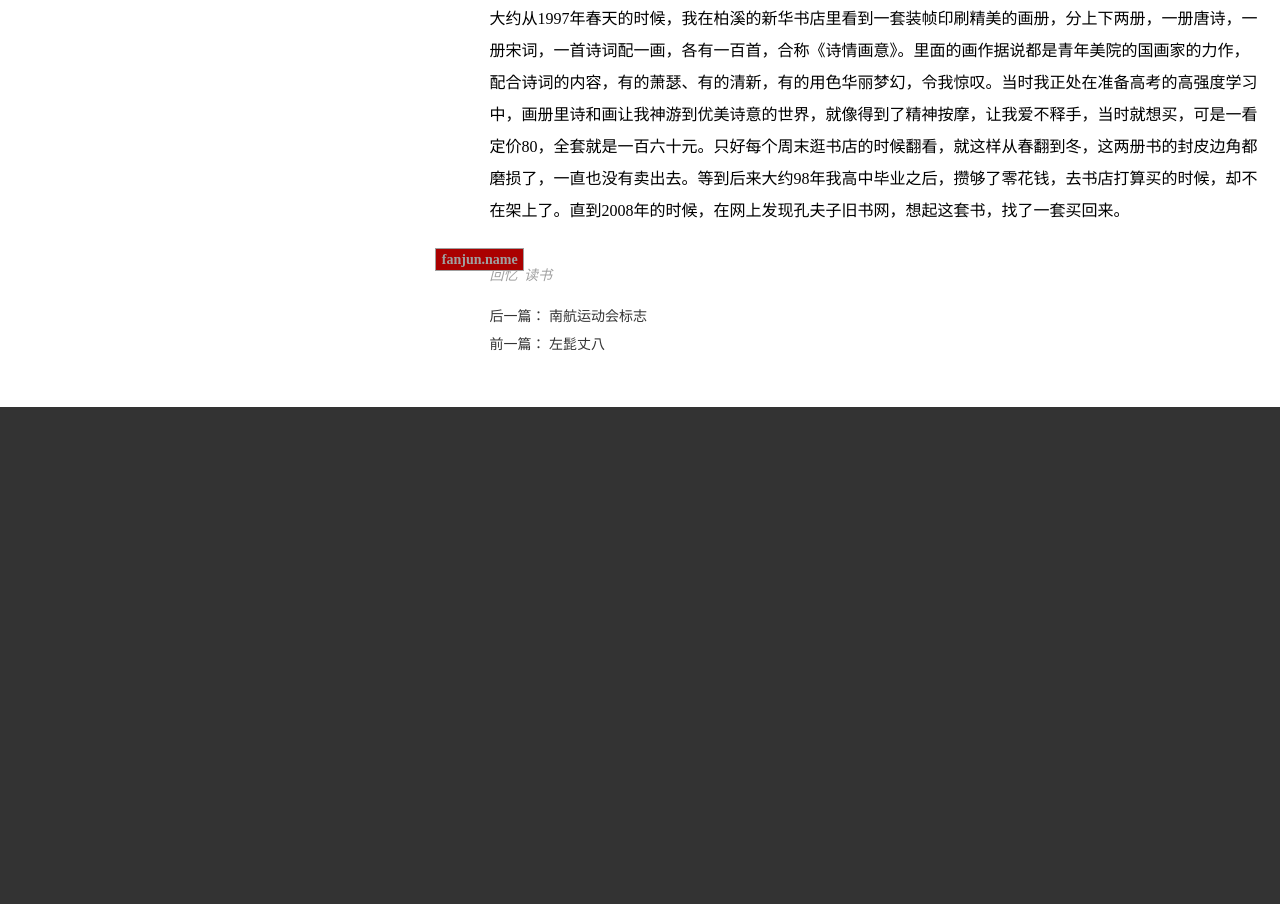
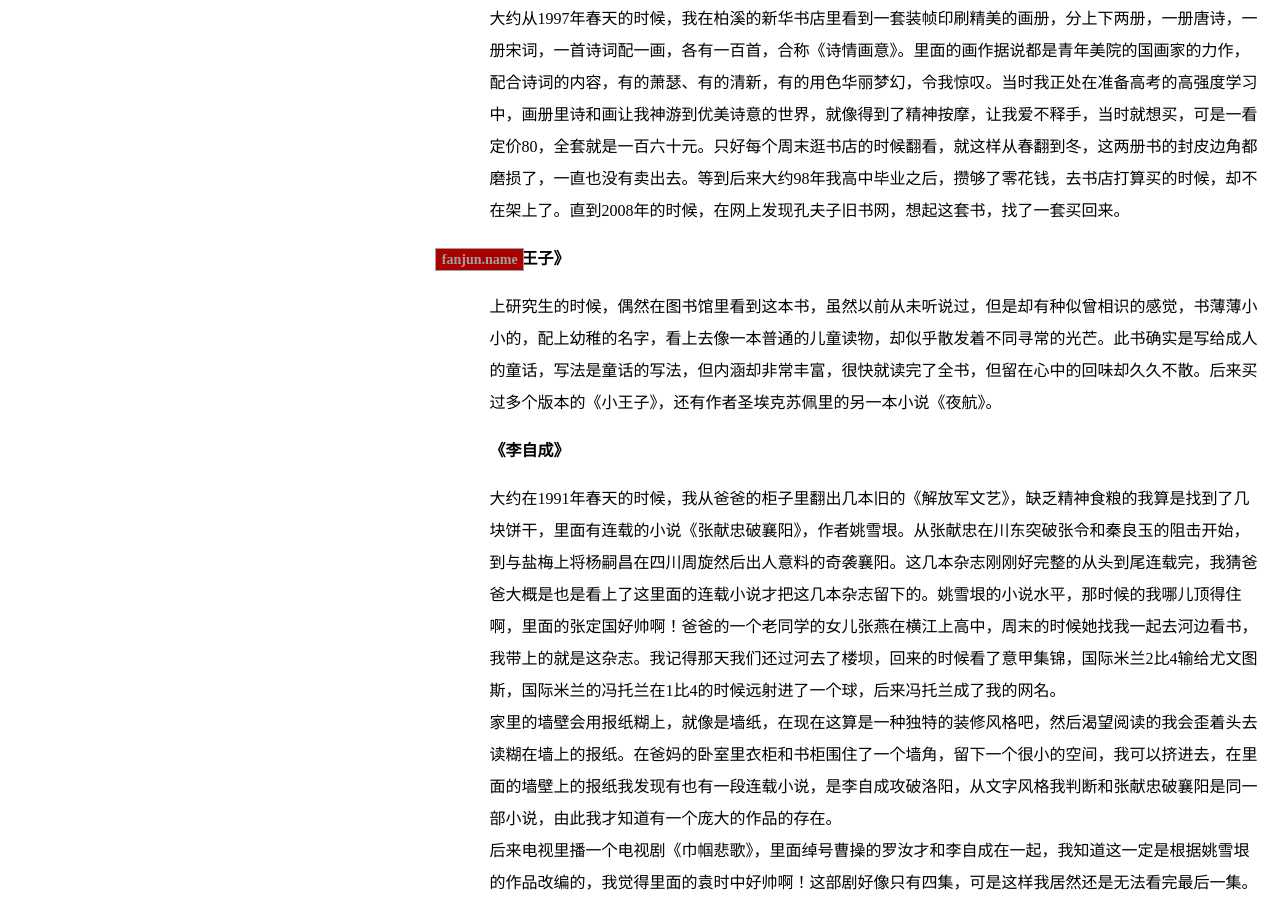
Before and after one commit to fontland/fontland.github.io, a plain HTML site: page 20190301/看过的书/index.html in a window 1280 px wide. Shown: the part 515-1419 px from the top of the page. Before the commit the page ends 986 px from the top, so only its background shows below. Drawn offline with Linux system fonts and the light colour scheme.

Commit message:
Site updated: 2019-03-31 10:12:59

```diff
--- a/20190301/看过的书/index.html
+++ b/20190301/看过的书/index.html
@@ -60,6 +60,8 @@
             <h3 id="《古代的希腊》"><a href="#《古代的希腊》" class="headerlink" title="《古代的希腊》"></a>《古代的希腊》</h3><p>这书是苏联人写的，据说是苏联小学生的读物。这算是我了解古希腊的启蒙读物了，大约小学三、四年级的时候从爸爸的书柜里翻出来的，已经破损不堪，是50年代中苏友好时期出版的，还是繁体字，但是当时正是我对读书极度饥渴的时代，这本书一直到初中都经常得到我的宠幸，拜这本书所赐，当时听到“长征”这个词我首先想到的是色诺芬，而不是红军。后来搬家的时候大约弄丢了，有一天忽然回忆起来，甚是想念，于是又上孔夫子旧书网买了一本，品相比家里原来那本还好，但是已经没有我当初翻看留下的印迹了。</p>
 <h3 id="《未来简史》"><a href="#《未来简史》" class="headerlink" title="《未来简史》"></a>《未来简史》</h3><p>2018年年底的时候，在微信读书上免费看了尤瓦尔·赫拉利的《未来简史》，每天在上下班的地铁上用手机看，很有启发的一本书，要不是太贵的话我想我会把他的简史三部曲买回家收藏，暂时记录在这里吧。</p>
 <h3 id="《诗情画意》"><a href="#《诗情画意》" class="headerlink" title="《诗情画意》"></a>《诗情画意》</h3><p>大约从1997年春天的时候，我在柏溪的新华书店里看到一套装帧印刷精美的画册，分上下两册，一册唐诗，一册宋词，一首诗词配一画，各有一百首，合称《诗情画意》。里面的画作据说都是青年美院的国画家的力作，配合诗词的内容，有的萧瑟、有的清新，有的用色华丽梦幻，令我惊叹。当时我正处在准备高考的高强度学习中，画册里诗和画让我神游到优美诗意的世界，就像得到了精神按摩，让我爱不释手，当时就想买，可是一看定价80，全套就是一百六十元。只好每个周末逛书店的时候翻看，就这样从春翻到冬，这两册书的封皮边角都磨损了，一直也没有卖出去。等到后来大约98年我高中毕业之后，攒够了零花钱，去书店打算买的时候，却不在架上了。直到2008年的时候，在网上发现孔夫子旧书网，想起这套书，找了一套买回来。</p>
+<h3 id="《小王子》"><a href="#《小王子》" class="headerlink" title="《小王子》"></a>《小王子》</h3><p>上研究生的时候，偶然在图书馆里看到这本书，虽然以前从未听说过，但是却有种似曾相识的感觉，书薄薄小小的，配上幼稚的名字，看上去像一本普通的儿童读物，却似乎散发着不同寻常的光芒。此书确实是写给成人的童话，写法是童话的写法，但内涵却非常丰富，很快就读完了全书，但留在心中的回味却久久不散。后来买过多个版本的《小王子》，还有作者圣埃克苏佩里的另一本小说《夜航》。</p>
+<h3 id="《李自成》"><a href="#《李自成》" class="headerlink" title="《李自成》"></a>《李自成》</h3><p>大约在1991年春天的时候，我从爸爸的柜子里翻出几本旧的《解放军文艺》，缺乏精神食粮的我算是找到了几块饼干，里面有连载的小说《张献忠破襄阳》，作者姚雪垠。从张献忠在川东突破张令和秦良玉的阻击开始，到与盐梅上将杨嗣昌在四川周旋然后出人意料的奇袭襄阳。这几本杂志刚刚好完整的从头到尾连载完，我猜爸爸大概是也是看上了这里面的连载小说才把这几本杂志留下的。姚雪垠的小说水平，那时候的我哪儿顶得住啊，里面的张定国好帅啊！爸爸的一个老同学的女儿张燕在横江上高中，周末的时候她找我一起去河边看书，我带上的就是这杂志。我记得那天我们还过河去了楼坝，回来的时候看了意甲集锦，国际米兰2比4输给尤文图斯，国际米兰的冯托兰在1比4的时候远射进了一个球，后来冯托兰成了我的网名。<br>家里的墙壁会用报纸糊上，就像是墙纸，在现在这算是一种独特的装修风格吧，然后渴望阅读的我会歪着头去读糊在墙上的报纸。在爸妈的卧室里衣柜和书柜围住了一个墙角，留下一个很小的空间，我可以挤进去，在里面的墙壁上的报纸我发现有也有一段连载小说，是李自成攻破洛阳，从文字风格我判断和张献忠破襄阳是同一部小说，由此我才知道有一个庞大的作品的存在。<br>后来电视里播一个电视剧《巾帼悲歌》，里面绰号曹操的罗汝才和李自成在一起，我知道这一定是根据姚雪垠的作品改编的，我觉得里面的袁时中好帅啊！这部剧好像只有四集，可是这样我居然还是无法看完最后一集。我的补偿就是拼命的在中国地图集上寻找剧中出现的地名，判断李自成进攻开封和消灭小袁营的路线。<br>我回忆起很小的时候电视里放我《李信与红娘子》，还有一本连环画《红娘子》，都应该是根据姚雪垠小说改编的。<br>在一本讲写作技巧的书里，也用了一些《李自成》里的文字片段，我就像侦探一样根据各种细碎的片段了解姚雪垠的这个大作。<br>直到上了大学，我在图书馆里找到了姚雪垠的《李自成》一到三卷，读了大约一整个冬天，仿佛在看一幅历史画卷，波澜壮阔又细致入微，让我大为赞叹，而差不多在我读完他的前三卷的时候，姚雪垠去世了。<br>在山西军训的时候，在书摊上看到李自成的全五卷，太贵了没买。感觉后两卷不如前三卷，另外中间跳过了太多。后来在军网上下到李自成全五卷的电子书，看完了，后面实在是很悲剧，无怪乎姚雪垠会把自己写哭。<br>有一次去北京站坐火车回保定，在过街天桥上发现有人在地上卖旧书，里面有中国青年出版社的旧版《李自成》第一卷，只要五块钱一本，掏钱买了回去，那也是冬天，边吃瓜子边看了卢象升兵败阵亡那一段。后来研究所搬家，而我在南京读研，我的书也下落不明了。</p>
 
 
         </div>
```
